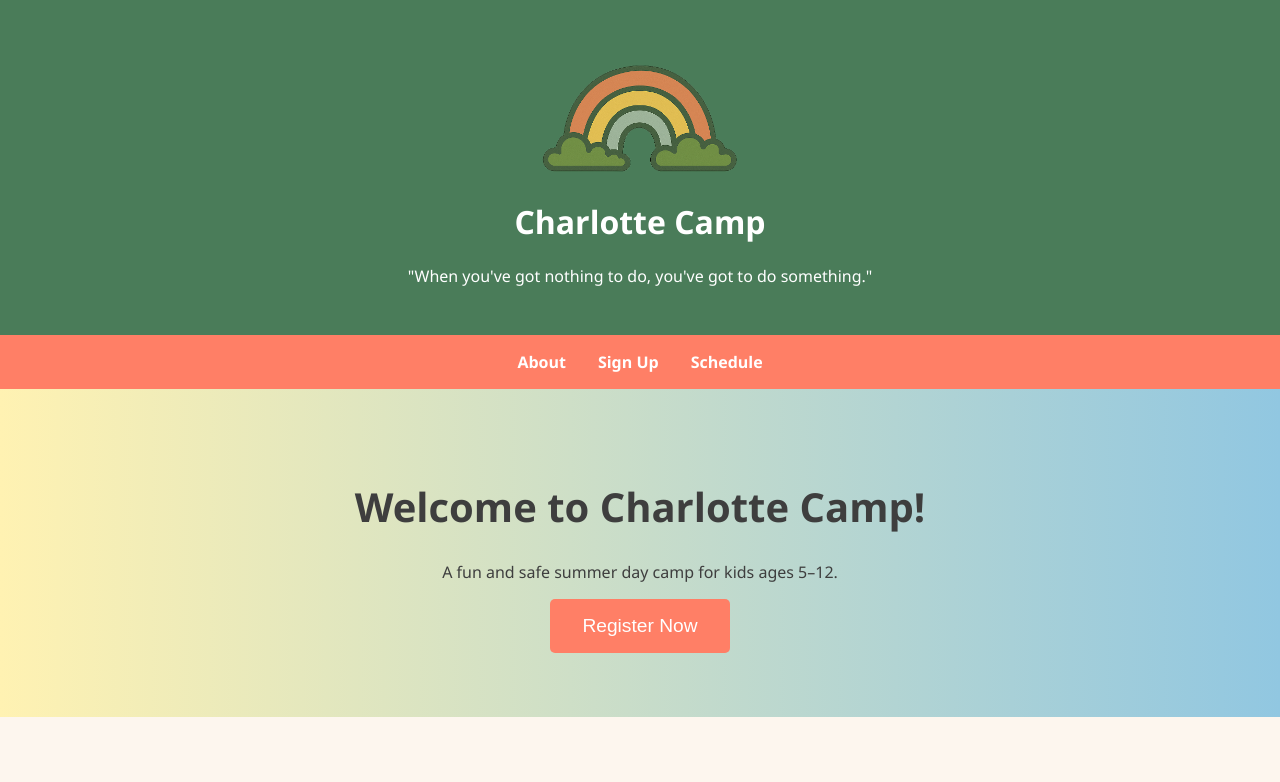
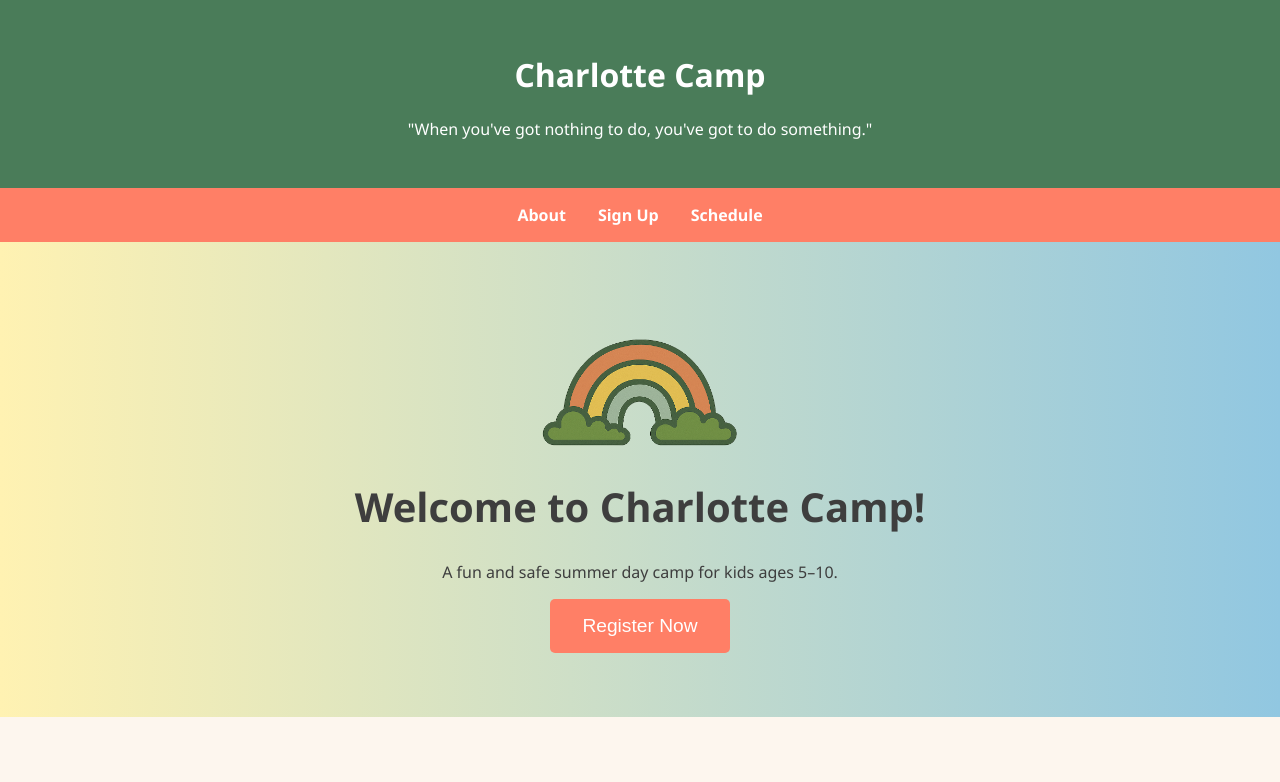
Before and after one commit to cmraguilar/github.io, a plain HTML site: page index.html in a window 1280 px wide. Shown: the top 782 px of the page. Drawn offline with Linux system fonts and the light colour scheme.

Commit message:
Update index.html

```diff
--- a/index.html
+++ b/index.html
@@ -4,12 +4,11 @@
   <meta charset="UTF-8" />
   <meta name="viewport" content="width=device-width, initial-scale=1.0" />
   <title>Charlotte Camp</title>
-  <link rel="canonical" href="https://charlottecampsummer.com" />
+  <link rel="canonical" href="http://charlottecamp.info" />
   <link rel="stylesheet" href="styles.css" />
 </head>
 <body>
   <header>
-    <img src="images/Rainbow.png" alt="Rainbow" style="max-width: 200px; margin-top: 2rem;" />
     <h1>Charlotte Camp</h1>
     <p>"When you've got nothing to do, you've got to do something."</p>
   </header>
@@ -19,9 +18,9 @@
     <a href="#schedule">Schedule</a>
   </nav>
   <div class="hero">
+    <img src="images/Rainbow.png" alt="Rainbow" style="max-width: 200px; margin-top: 2rem;" />
     <h1>Welcome to Charlotte Camp!</h1>
-    <p>A fun and safe summer day camp for kids ages 5–12.</p>
-
+    <p>A fun and safe summer day camp for kids ages 5–10.</p>
     <button class="cta">Register Now</button>
   </div>
   <div id="about" class="section">
```
